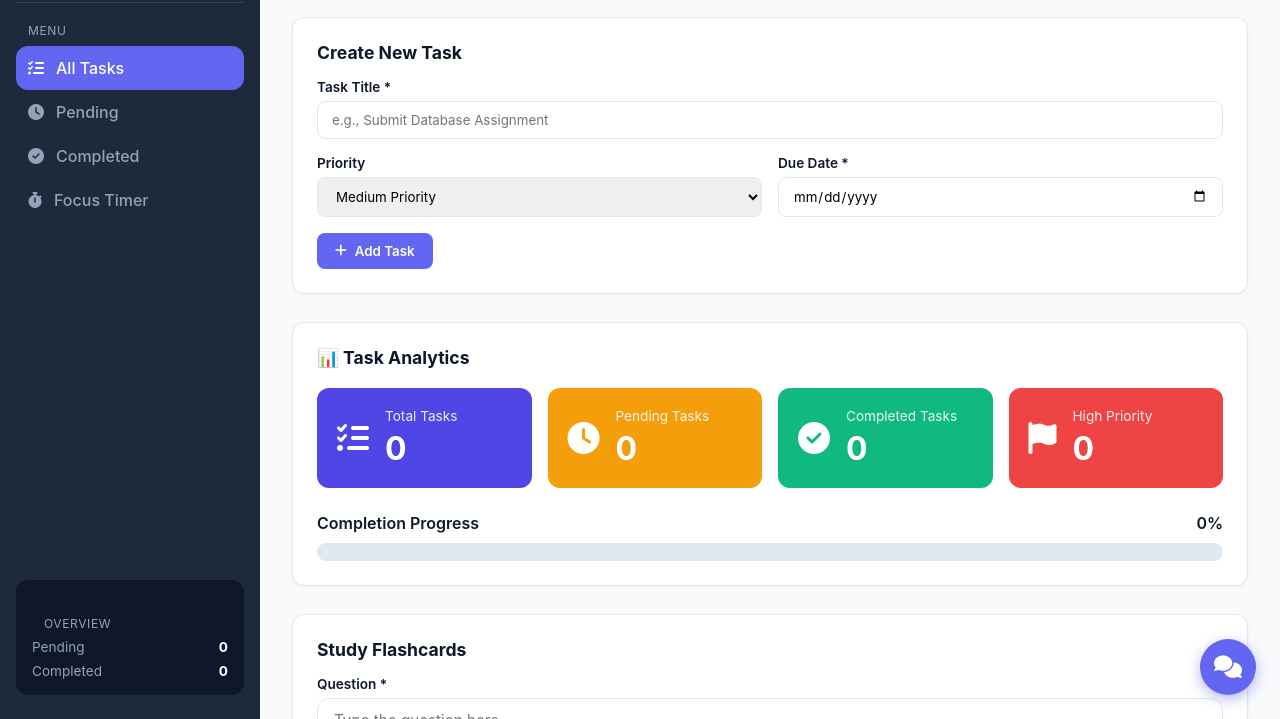
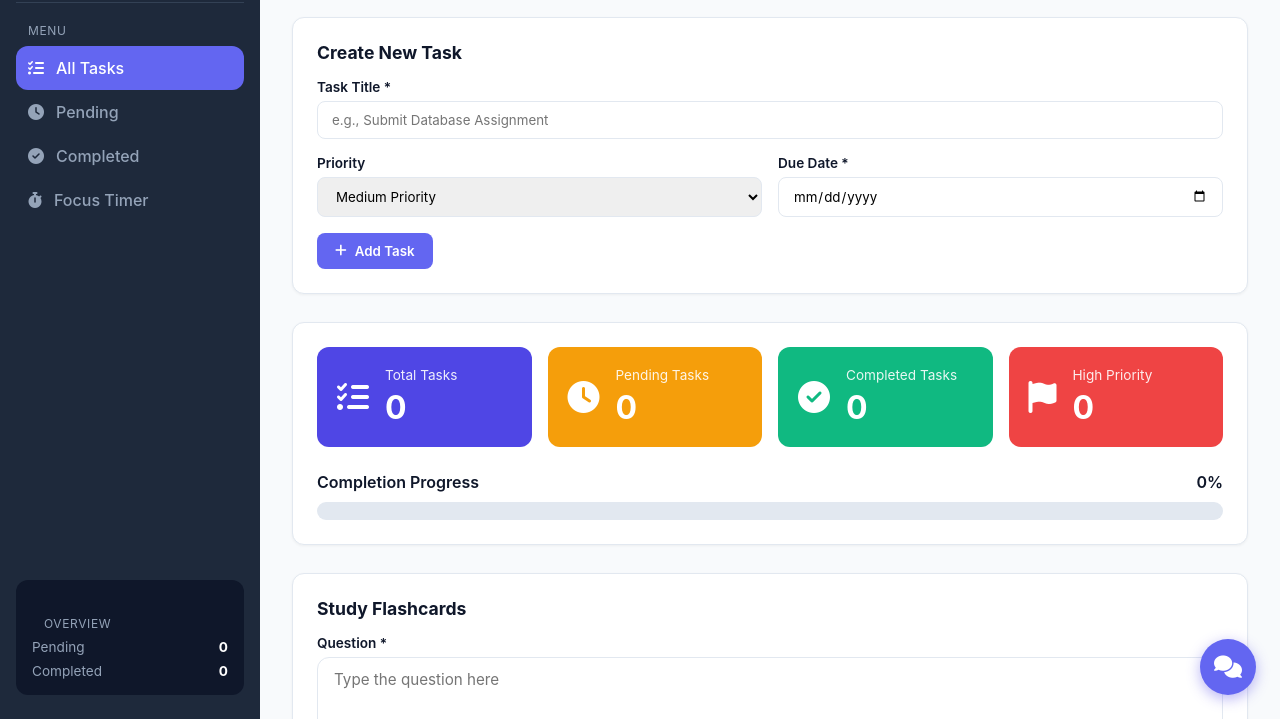
Before and after one commit to OnkarNanaware/Student_management_system, a plain HTML site: page index.html in a window 1280 px wide. Shown: the part 81-800 px from the top of the page. Drawn offline with Linux system fonts and the light colour scheme.

Commit message:
Modified file

```diff
--- a/index.html
+++ b/index.html
@@ -101,9 +101,6 @@
             <!-- Analytics Dashboard -->
 <section class="analytics-section">
 
-    <div class="section-header">
-        <h2>📊 Task Analytics</h2>
-    </div>
 
     <div class="analytics-grid">
 
```
